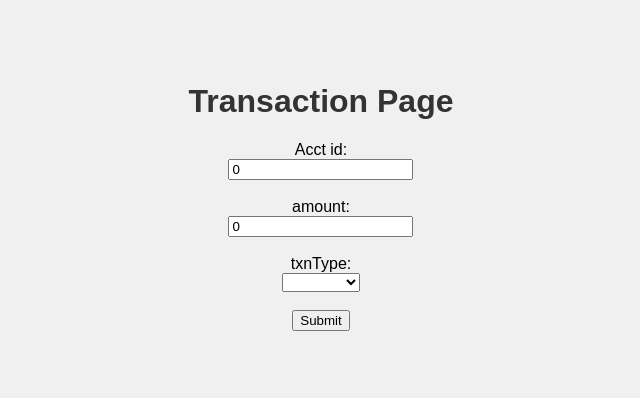
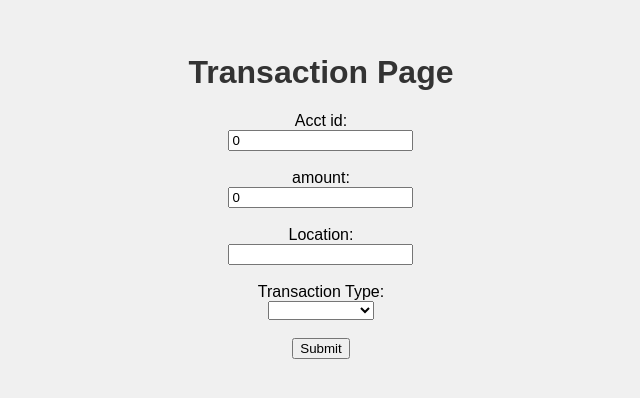
Before and after one commit to iAgar/dotNetTraining, a React (Create React App) app in the folder frontend/: page /Txn in a window 1280 px wide. Shown: the part 204-602 px from the top of the page, without its empty margins (319-959 px from the left). Built offline with nearby package versions, Linux system fonts and the light colour scheme.

Commit message:
Add location field in txn

```diff
--- a/frontend/src/Pages/Txn.js
+++ b/frontend/src/Pages/Txn.js
@@ -5,8 +5,8 @@ const Txn =()=>{
     const [txnDetails, setTxnDetails] = useState({
         'aid' : 0,
         'amount' : 0,
-        'txnType' : ''
-
+        'txnType' : '',
+        'loc': ''
     });
 
     const userDetails = useContext(UserContext);
@@ -52,10 +52,15 @@ const Txn =()=>{
                 </div>
                 <br/>
                 <div>
-                txnType: <br/><select name='txnType' value = {txnDetails.txnType} onChange={handleChange}>
+                    Location: <br/><input name='loc' type= 'text' value={txnDetails.loc} onChange={handleChange}/>
+                </div>
+                <br/>
+                <div>
+                Transaction Type: <br/><select name='txnType' value = {txnDetails.txnType} onChange={handleChange}>
                             <option disabled defaultChecked></option>
                         <option>Deposit</option>
                         <option>Withdraw</option>
+                        <option>Fund Transfer</option>
                        </select>
                 </div>
                 <br></br>
```
